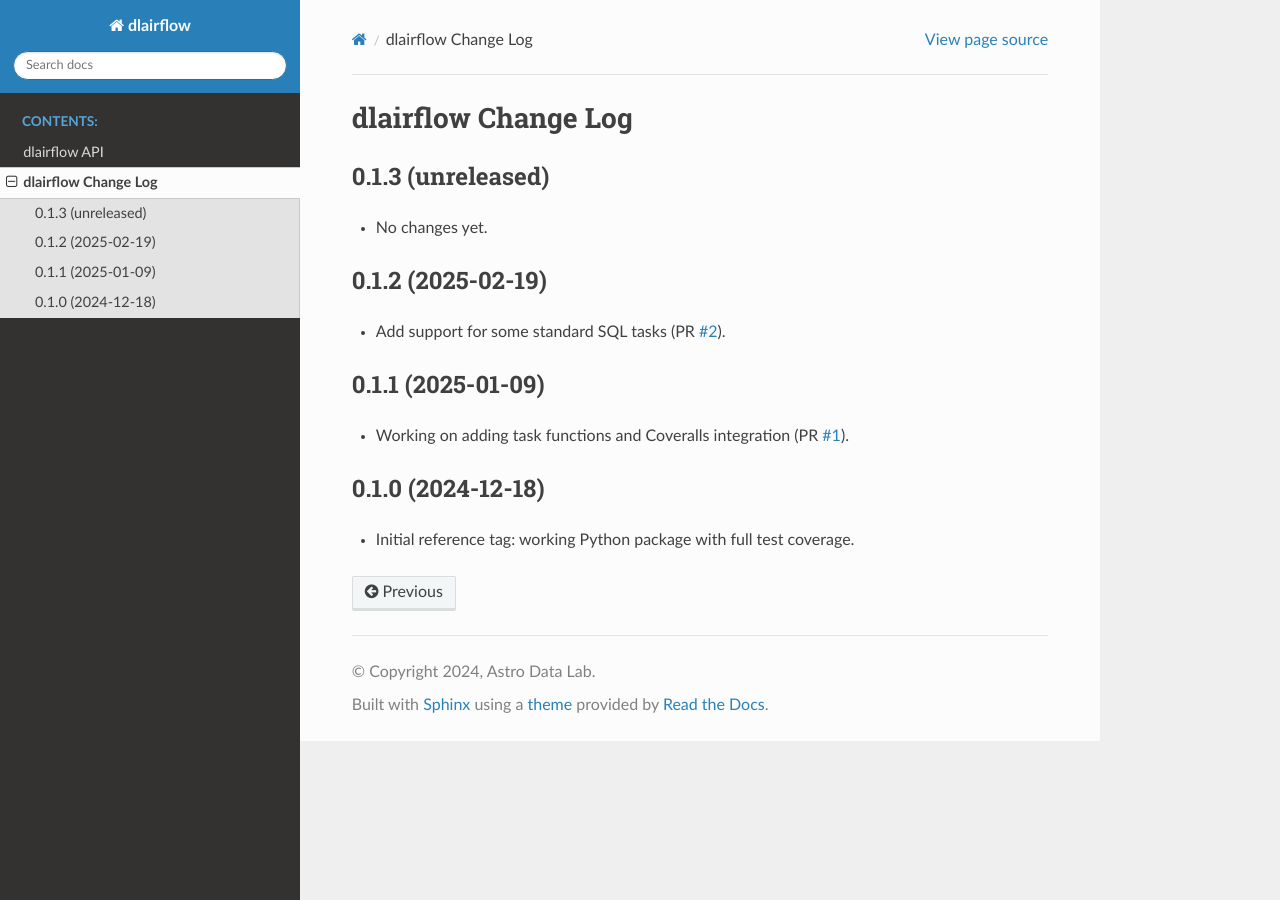
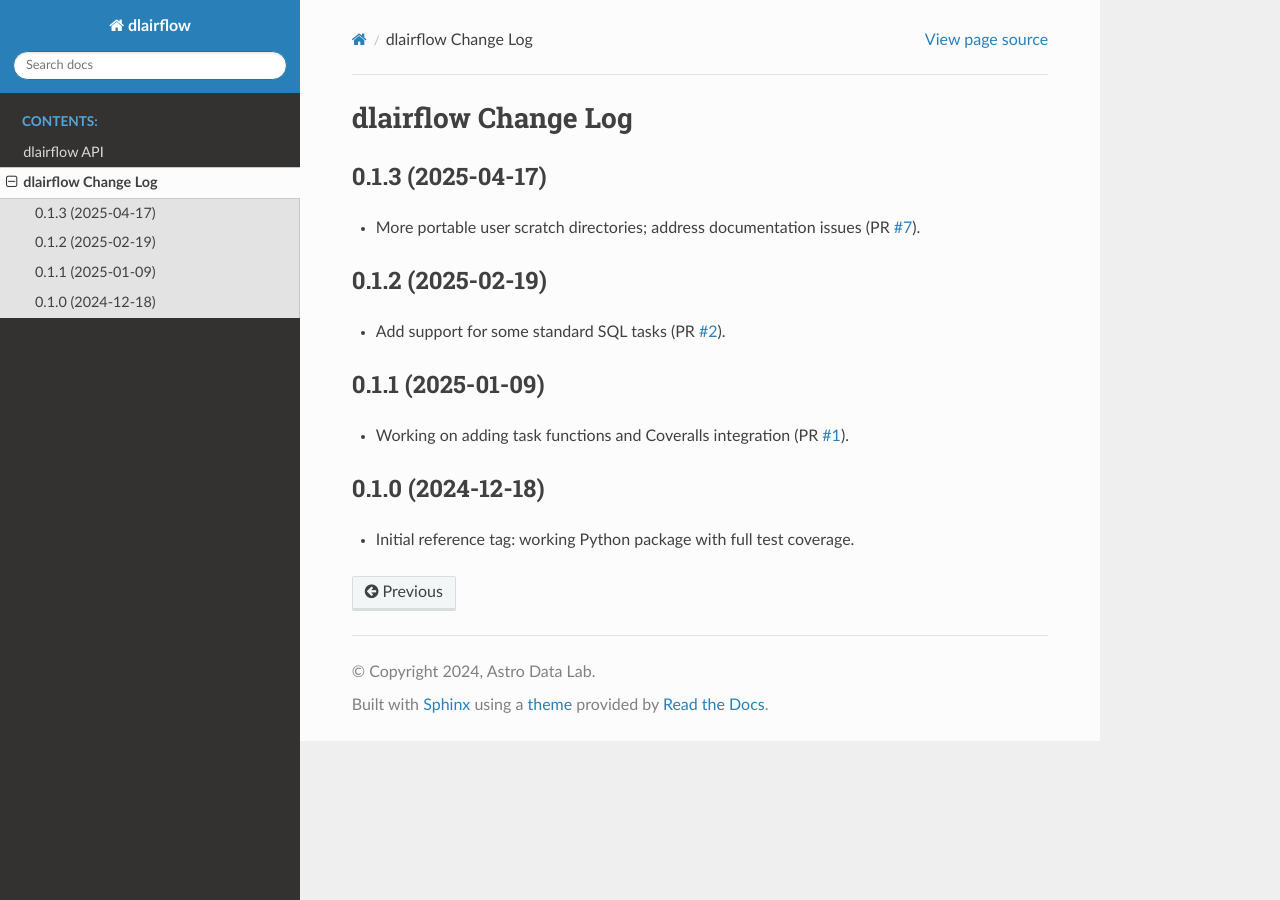
Before and after one commit to astro-datalab/dlairflow, a Sphinx documentation site: the page built from docs/changes.rst, in a window 1280 px wide. Built offline with Sphinx 7.4.7 and the Read the Docs theme 3.1.0, drawn with Linux system fonts in a browser that asks for light colours.

Commit message:
preparing for next tag

```diff
--- a/dlairflow/__init__.py
+++ b/dlairflow/__init__.py
@@ -9,4 +9,4 @@ Reusable code components for building `Apache Airflow®`_ DAGs.
 .. _`Apache Airflow®`: https://airflow.apache.org
 """
 
-__version__ = '0.1.3.dev49'
+__version__ = '0.1.3'
--- a/docs/changes.rst
+++ b/docs/changes.rst
@@ -2,10 +2,12 @@
 dlairflow Change Log
 ====================
 
-0.1.3 (unreleased)
+0.1.3 (2025-04-17)
 ------------------
 
-* No changes yet.
+* More portable user scratch directories; address documentation issues (PR `#7`_).
+
+.. _`#7`: https://github.com/astro-datalab/dlairflow/pull/7
 
 0.1.2 (2025-02-19)
 ------------------
```
